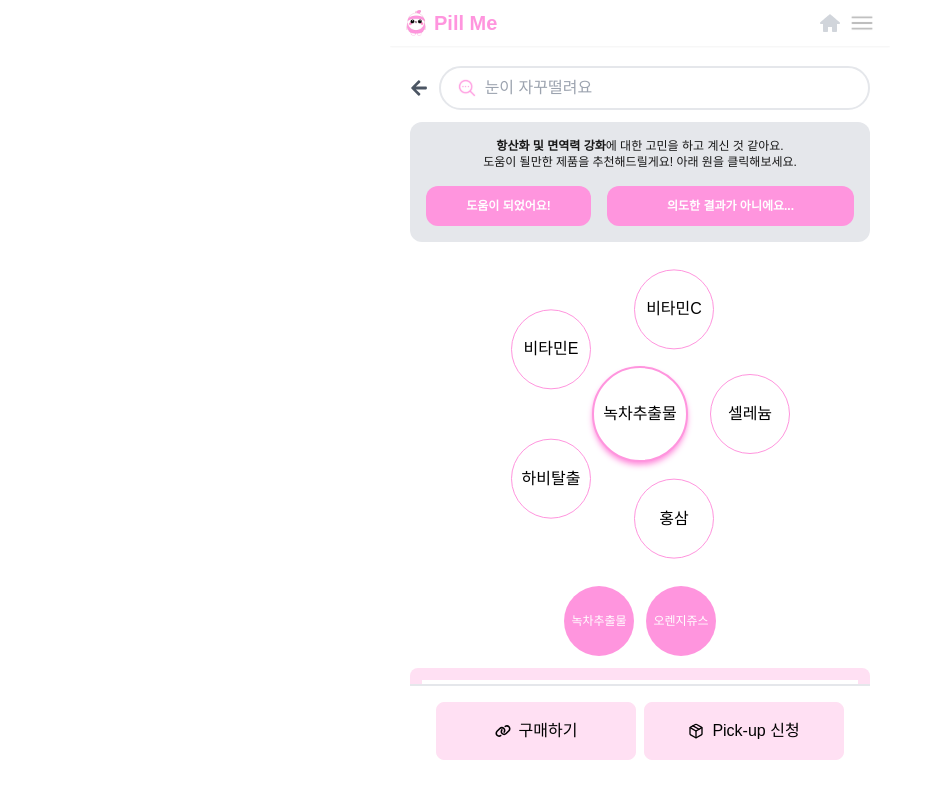
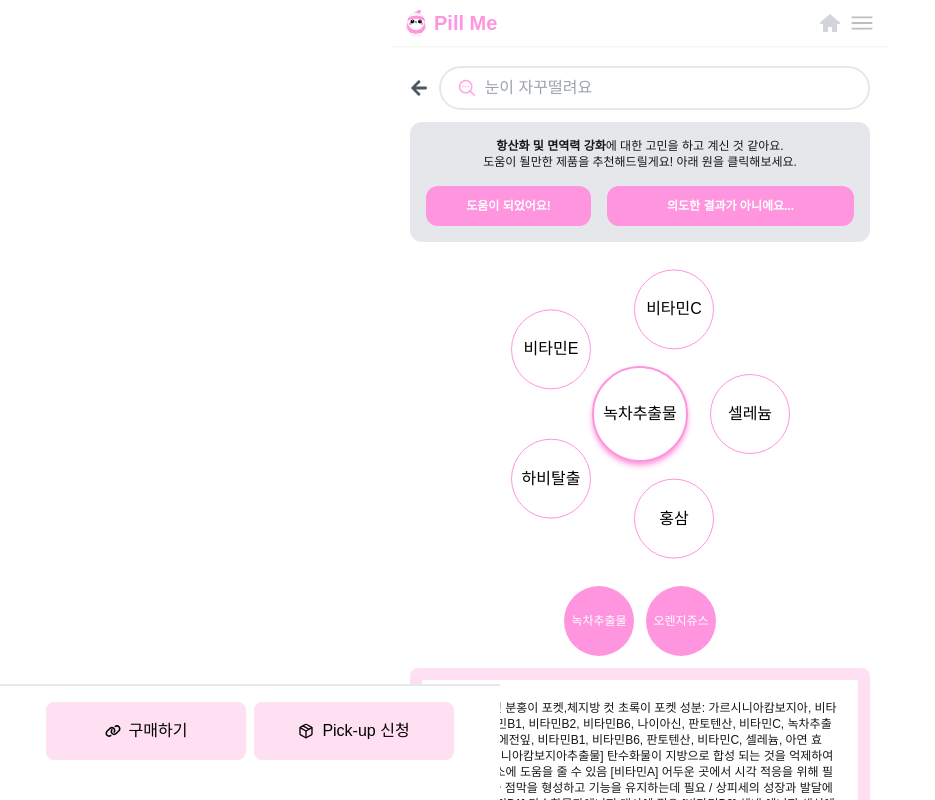
Before and after one commit to dldnlee/pillme, a Next.js app: page /home/search in a window 1280 px wide. Shown: the whole page, without its empty margins (0-935 px from the left). Built offline with nearby package versions, Linux system fonts and the light colour scheme.

Commit message:
[Style] - Made bottom button bar fixed position - Changed background of middle circle

```diff
--- a/app/home/search/page.tsx
+++ b/app/home/search/page.tsx
@@ -21,10 +21,8 @@ const dummyData = [
 ]
 
 function BottomMenu() {
-
-
   return (
-    <div className='sticky flex justify-center gap-2 text-center items-center w-full h-fit p-4 text-black bg-white pb-10 border-t-2 px-4 bottom-0 left-0'>
+    <div className='fixed max-w-[500px] flex justify-center gap-2 text-center items-center w-full h-fit p-4 text-black bg-white pb-10 border-t-2 px-4 bottom-0 left-0'>
       <Link href="https://www.coupang.com/np/search?component=&q=%EB%85%B9%EC%B0%A8%EC%B6%94%EC%B6%9C%EB%AC%BC&channel=user"
       className="flex items-center justify-center gap-2 py-4 px-4 w-[200px] border border-tertiary bg-tertiary hover:bg-white hover:border hover:border-tertiary rounded-lg">
         <FaLink />
@@ -61,7 +59,7 @@ const CircleDiagram = ({data} : CircleDiagramComponentProps) => {
   return (
     <div className="relative flex items-center justify-center w-80 h-80">
       {/* Center Circle */}
-      <div className="flex items-center justify-center w-24 h-24 bg-white border-2 border-primary rounded-full text-center text-black shadow-md shadow-primary">
+      <div className="flex items-center justify-center w-24 h-24 bg-white border-2 bg-primary/20 border-primary rounded-full text-center text-black shadow-md shadow-primary">
         {centerItem}
       </div>
 
@@ -136,8 +134,8 @@ function Information() {
 export default function ResultPage() {
 
   return (
-    <div className="p-5 flex flex-col gap-4 w-full h-full relative">
-      <div className="w-full flex flex-col gap-3">
+    <div className="p-5 flex flex-col gap-4 w-full h-full">
+      <div className="w-full flex flex-col gap-3 pb-6">
         <Suspense>
           <SearchHeader />
         </Suspense>
```
